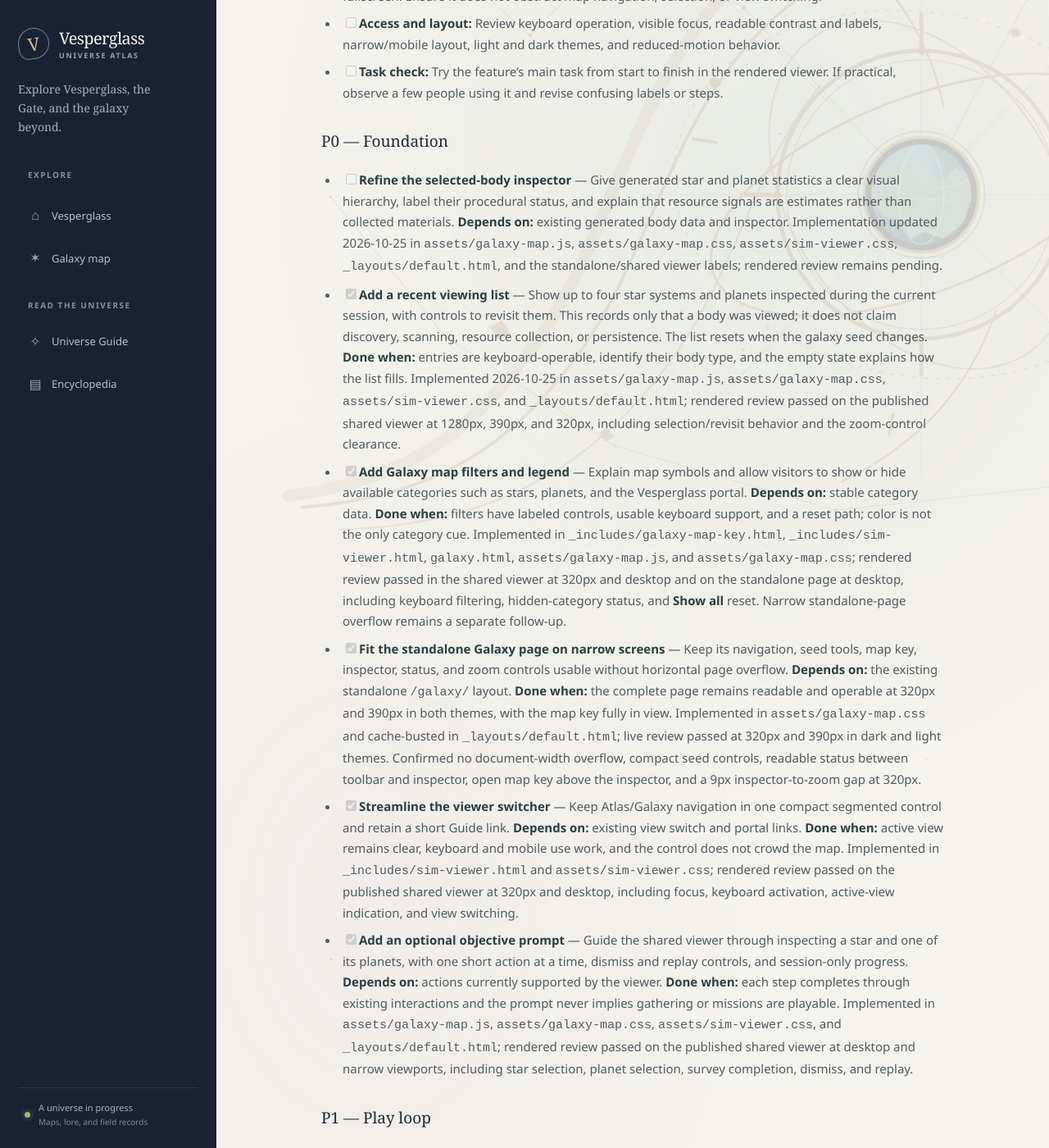
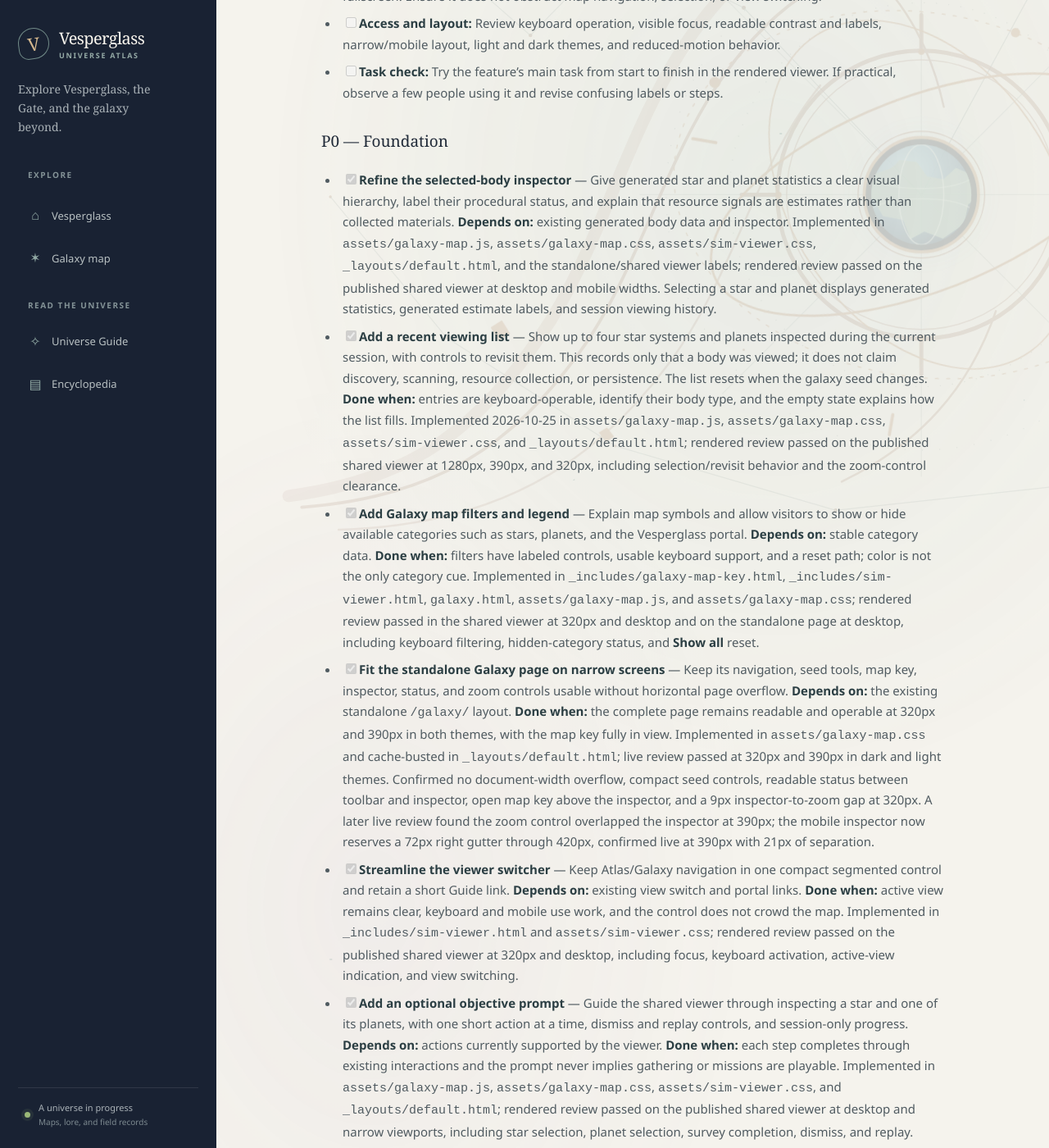
Before and after one commit to vesperglass/vesperglass.github.io, a Jekyll site: the page built from SIM_UI_BACKLOG.md, in a window 1280 px wide and 1400 px high, scrolled down 1579 px. Shown: the whole window at 82% size. Built offline with Jekyll 4.4.1, drawn with Linux system fonts in a browser that asks for light colours; our own code applies the rules of GitHub Pages for plain Markdown files.

Commit message:
Record Galaxy inspector and mobile review

```diff
--- a/SIM_UI_BACKLOG.md
+++ b/SIM_UI_BACKLOG.md
@@ -31,10 +31,10 @@ Apply this checklist to every backlog item before marking it complete. Define wh
 
 ### P0 — Foundation
 
-- [ ] **Refine the selected-body inspector** — Give generated star and planet statistics a clear visual hierarchy, label their procedural status, and explain that resource signals are estimates rather than collected materials. **Depends on:** existing generated body data and inspector. Implementation updated 2026-10-25 in `assets/galaxy-map.js`, `assets/galaxy-map.css`, `assets/sim-viewer.css`, `_layouts/default.html`, and the standalone/shared viewer labels; rendered review remains pending.
+- [x] **Refine the selected-body inspector** — Give generated star and planet statistics a clear visual hierarchy, label their procedural status, and explain that resource signals are estimates rather than collected materials. **Depends on:** existing generated body data and inspector. Implemented in `assets/galaxy-map.js`, `assets/galaxy-map.css`, `assets/sim-viewer.css`, `_layouts/default.html`, and the standalone/shared viewer labels; rendered review passed on the published shared viewer at desktop and mobile widths. Selecting a star and planet displays generated statistics, generated estimate labels, and session viewing history.
 - [x] **Add a recent viewing list** — Show up to four star systems and planets inspected during the current session, with controls to revisit them. This records only that a body was viewed; it does not claim discovery, scanning, resource collection, or persistence. The list resets when the galaxy seed changes. **Done when:** entries are keyboard-operable, identify their body type, and the empty state explains how the list fills. Implemented 2026-10-25 in `assets/galaxy-map.js`, `assets/galaxy-map.css`, `assets/sim-viewer.css`, and `_layouts/default.html`; rendered review passed on the published shared viewer at 1280px, 390px, and 320px, including selection/revisit behavior and the zoom-control clearance.
-- [x] **Add Galaxy map filters and legend** — Explain map symbols and allow visitors to show or hide available categories such as stars, planets, and the Vesperglass portal. **Depends on:** stable category data. **Done when:** filters have labeled controls, usable keyboard support, and a reset path; color is not the only category cue. Implemented in `_includes/galaxy-map-key.html`, `_includes/sim-viewer.html`, `galaxy.html`, `assets/galaxy-map.js`, and `assets/galaxy-map.css`; rendered review passed in the shared viewer at 320px and desktop and on the standalone page at desktop, including keyboard filtering, hidden-category status, and **Show all** reset. Narrow standalone-page overflow remains a separate follow-up.
-- [x] **Fit the standalone Galaxy page on narrow screens** — Keep its navigation, seed tools, map key, inspector, status, and zoom controls usable without horizontal page overflow. **Depends on:** the existing standalone `/galaxy/` layout. **Done when:** the complete page remains readable and operable at 320px and 390px in both themes, with the map key fully in view. Implemented in `assets/galaxy-map.css` and cache-busted in `_layouts/default.html`; live review passed at 320px and 390px in dark and light themes. Confirmed no document-width overflow, compact seed controls, readable status between toolbar and inspector, open map key above the inspector, and a 9px inspector-to-zoom gap at 320px.
+- [x] **Add Galaxy map filters and legend** — Explain map symbols and allow visitors to show or hide available categories such as stars, planets, and the Vesperglass portal. **Depends on:** stable category data. **Done when:** filters have labeled controls, usable keyboard support, and a reset path; color is not the only category cue. Implemented in `_includes/galaxy-map-key.html`, `_includes/sim-viewer.html`, `galaxy.html`, `assets/galaxy-map.js`, and `assets/galaxy-map.css`; rendered review passed in the shared viewer at 320px and desktop and on the standalone page at desktop, including keyboard filtering, hidden-category status, and **Show all** reset.
+- [x] **Fit the standalone Galaxy page on narrow screens** — Keep its navigation, seed tools, map key, inspector, status, and zoom controls usable without horizontal page overflow. **Depends on:** the existing standalone `/galaxy/` layout. **Done when:** the complete page remains readable and operable at 320px and 390px in both themes, with the map key fully in view. Implemented in `assets/galaxy-map.css` and cache-busted in `_layouts/default.html`; live review passed at 320px and 390px in dark and light themes. Confirmed no document-width overflow, compact seed controls, readable status between toolbar and inspector, open map key above the inspector, and a 9px inspector-to-zoom gap at 320px. A later live review found the zoom control overlapped the inspector at 390px; the mobile inspector now reserves a 72px right gutter through 420px, confirmed live at 390px with 21px of separation.
 - [x] **Streamline the viewer switcher** — Keep Atlas/Galaxy navigation in one compact segmented control and retain a short Guide link. **Depends on:** existing view switch and portal links. **Done when:** active view remains clear, keyboard and mobile use work, and the control does not crowd the map. Implemented in `_includes/sim-viewer.html` and `assets/sim-viewer.css`; rendered review passed on the published shared viewer at 320px and desktop, including focus, keyboard activation, active-view indication, and view switching.
 - [x] **Add an optional objective prompt** — Guide the shared viewer through inspecting a star and one of its planets, with one short action at a time, dismiss and replay controls, and session-only progress. **Depends on:** actions currently supported by the viewer. **Done when:** each step completes through existing interactions and the prompt never implies gathering or missions are playable. Implemented in `assets/galaxy-map.js`, `assets/galaxy-map.css`, `assets/sim-viewer.css`, and `_layouts/default.html`; rendered review passed on the published shared viewer at desktop and narrow viewports, including star selection, planet selection, survey completion, dismiss, and replay.
 
```
